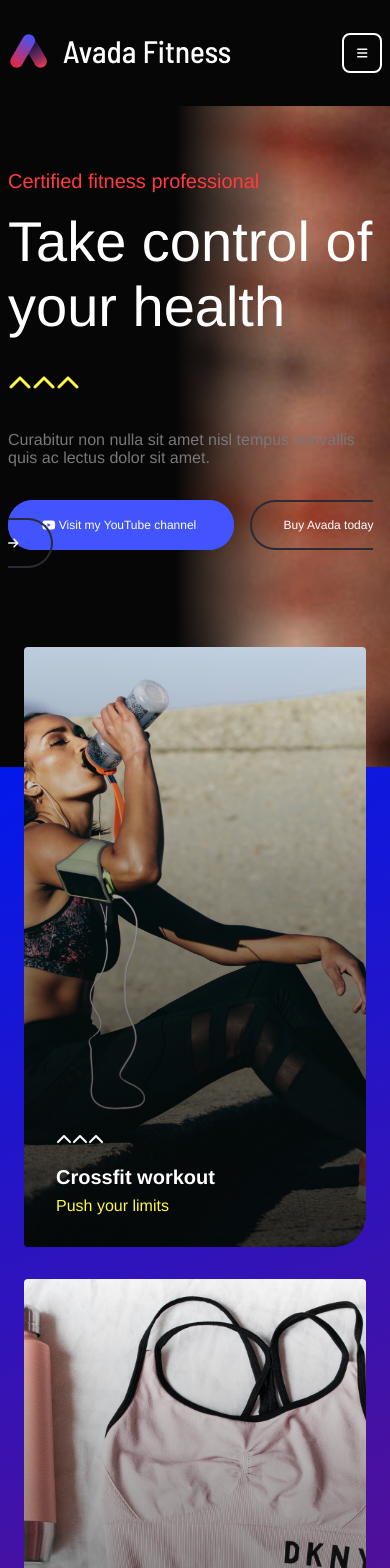
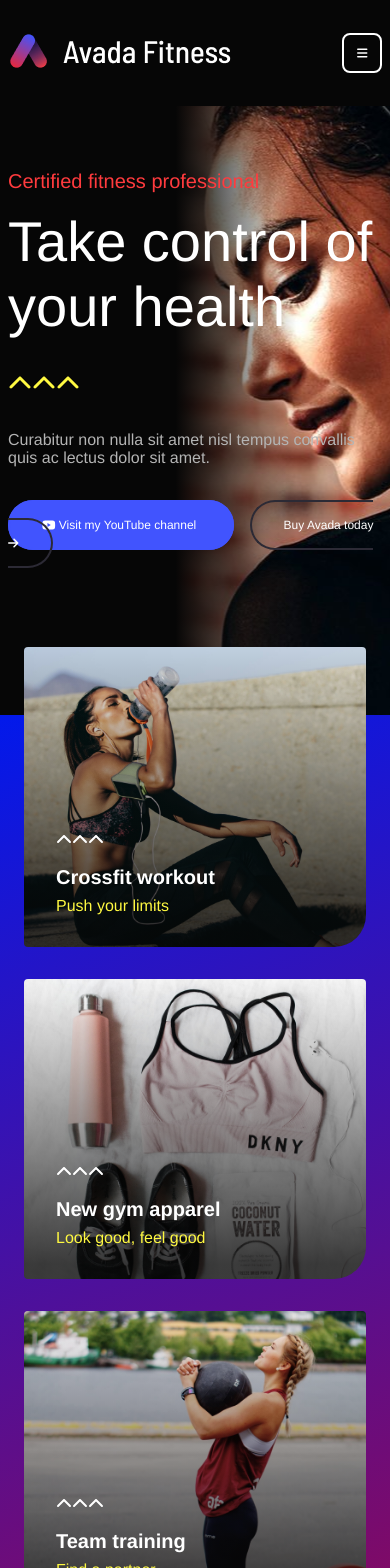
Before and after one commit to MirkOrlando/proj-html-vuejs, a Vue app: page / in a window 390 px wide. Shown: the top 1568 px of the page. Built offline with nearby package versions, Linux system fonts and the light colour scheme.

Commit message:
start responsive media query xs

```diff
--- a/src/App.vue
+++ b/src/App.vue
@@ -157,6 +157,12 @@ export default {
   }
 }
 
+@media screen and (max-width: 500px) {
+  .col-xs {
+    width: 100%;
+  }
+}
+
 /* animation show menu */
 @keyframes show {
   0% {
--- a/src/components/SiteFooterComponent.vue
+++ b/src/components/SiteFooterComponent.vue
@@ -3,7 +3,7 @@
     <div class="footer-top py-4">
       <div class="container">
         <div class="row row-sm">
-          <div class="col-4 col-sm-6">
+          <div class="col-4 col-sm-6 col-xs">
             <div class="social">
               <div class="logo">
                 <img src="@/assets/img/logo-200x34.png" alt="logo" />
@@ -28,7 +28,7 @@
               </div>
             </div>
           </div>
-          <div class="col-4 col-sm-6">
+          <div class="col-4 col-sm-6 col-xs">
             <div class="recent-posts">
               <h4>Recent Posts</h4>
               <ul>
@@ -41,7 +41,7 @@
               </ul>
             </div>
           </div>
-          <div class="col-4 col-sm-6">
+          <div class="col-4 col-sm-6 col-xs">
             <div class="contacts">
               <h4>Contact Information</h4>
               <p class="address">4746 Tippòe Rpad Michigan 48449</p>
@@ -121,6 +121,7 @@ footer {
   .footer-bottom {
     color: $footerLightDarkColor;
     text-align: center;
+    line-height: 1.5rem;
     .fa-copyright {
       font-size: 0.75rem;
       vertical-align: super;
--- a/src/components/SiteMainComponent.vue
+++ b/src/components/SiteMainComponent.vue
@@ -120,7 +120,7 @@
           </div>
           <div class="row row-sm">
             <div
-              class="col-4 col-sm-6"
+              class="col-4 col-sm-6 col-xs"
               v-for="(video, index) in videos"
               :key="index"
             >
@@ -167,7 +167,7 @@
       <div class="container">
         <div class="row row-md">
           <div
-            class="col-4 col-md-6"
+            class="col-4 col-md-6 col-xs"
             v-for="(plan, index) in plans"
             :key="index"
           >
@@ -207,7 +207,7 @@
         </div>
         <div class="row row-sm">
           <div
-            class="col-4 col-sm-6"
+            class="col-4 col-sm-6 col-xs"
             v-for="(article, index) in articles"
             :key="index"
           >
@@ -255,7 +255,7 @@
       <div class="container">
         <div class="row row-md">
           <div
-            class="col-3 col-md-6"
+            class="col-3 col-md-6 col-xs"
             v-for="(partner, index) in partners"
             :key="index"
           >
@@ -756,6 +756,7 @@ export default {
   background: linear-gradient(to top, #000211f0 5%, transparent 100%),
     url("@/assets/img/banner2-2x.jpg");
   background-size: cover;
+  background-position: center;
   color: $lightestColor;
   text-align: center;
   padding: 10rem 0;
@@ -824,6 +825,13 @@ export default {
 
 @media screen and (max-width: 768px) {
   .jumbotron {
+    background-size: auto;
+    background-position: right 35% top;
+    .take-control {
+      .text {
+        color: #b4b4b4;
+      }
+    }
     .offers {
       margin-bottom: -110rem;
       .card {
@@ -846,4 +854,29 @@ export default {
     }
   }
 }
+
+@media screen and (max-width: 500px) {
+  .jumbotron {
+    .offers {
+      margin-bottom: -57rem;
+      .card {
+        min-height: 300px;
+        &.workout {
+          background-position: top;
+        }
+        &.apparel {
+          background-position: top;
+        }
+        &.team {
+          background-position: top;
+        }
+      }
+    }
+  }
+  .quote {
+    .wrapper {
+      margin-top: 57rem;
+    }
+  }
+}
 </style>
```
